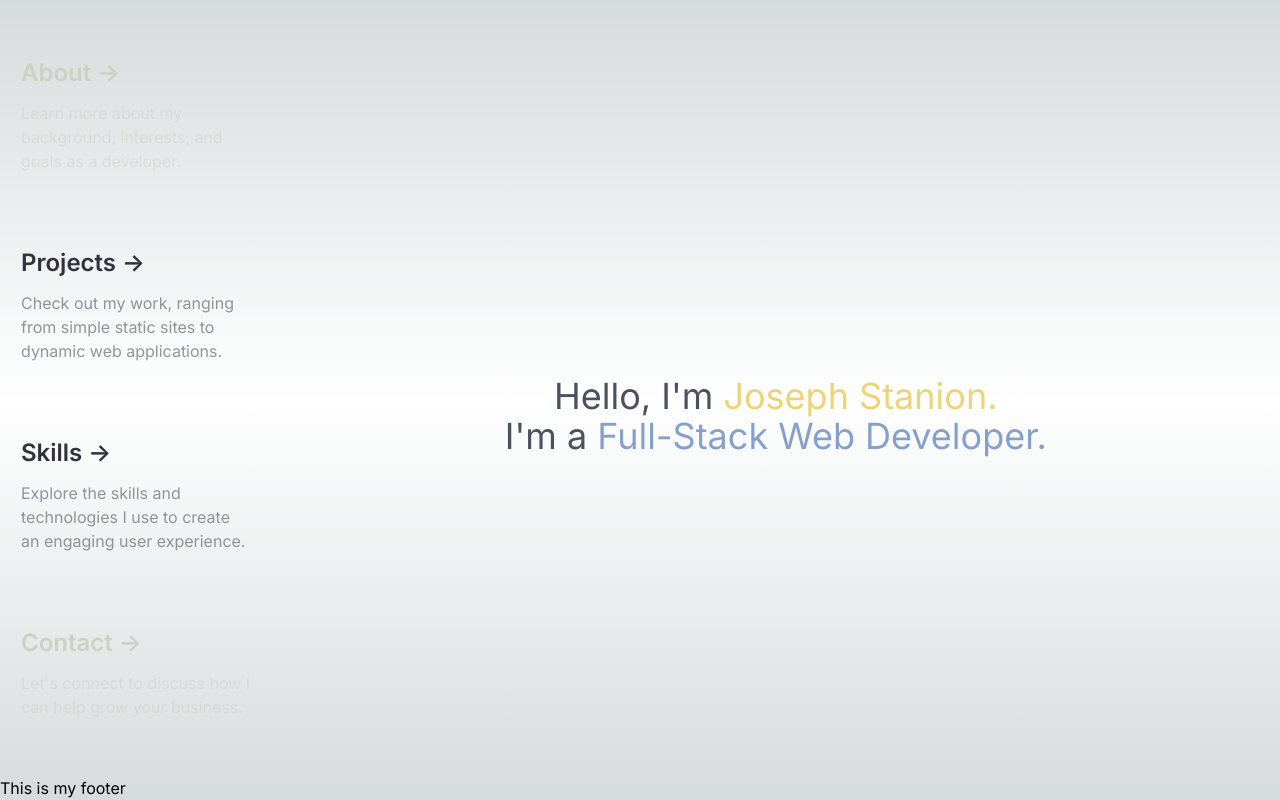
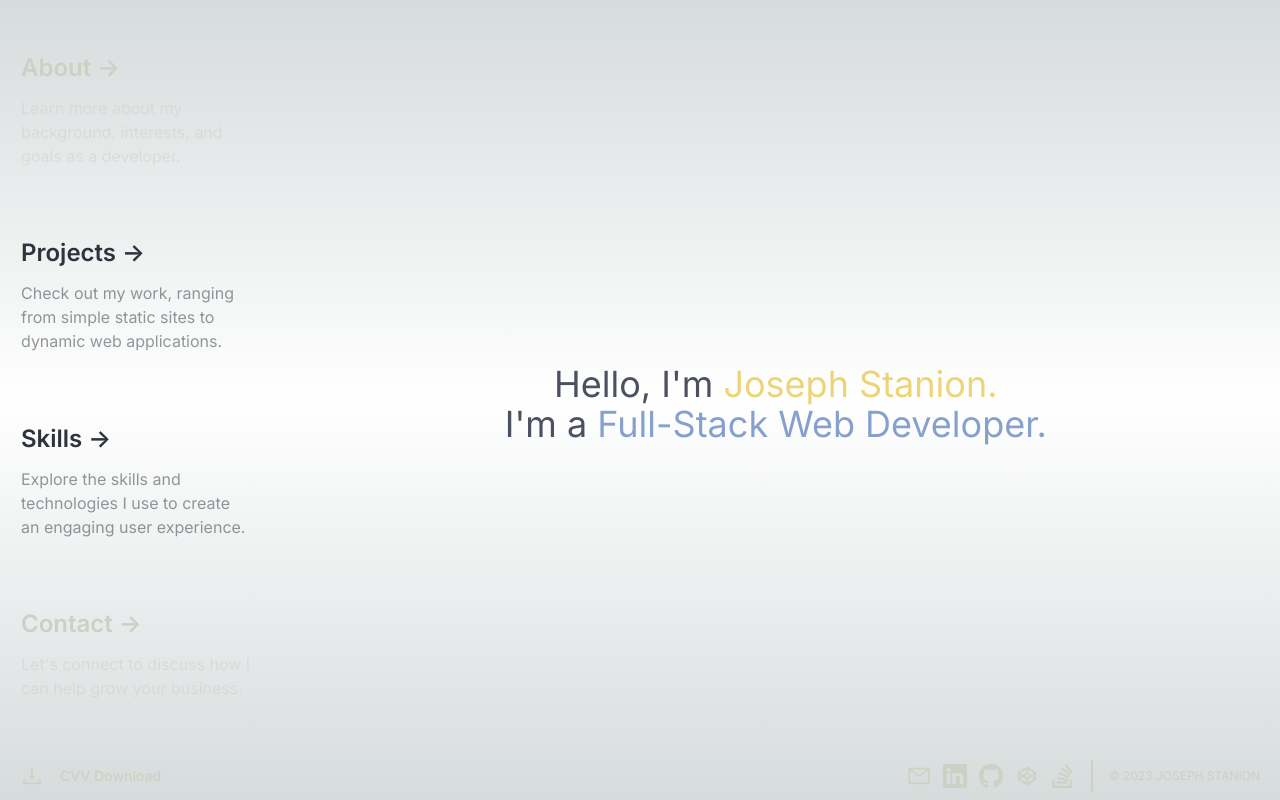
Before and after one commit to Jstanion/Portfolio, a Next.js app: page / in a window 1280 px wide. Built offline with nearby package versions, Linux system fonts and the light colour scheme.

Commit message:
added footer content back

```diff
--- a/app/components/Footer.jsx
+++ b/app/components/Footer.jsx
@@ -1,3 +1,51 @@
+import React from "react";
+import Link from "next/link";
+import { BsGithub, BsLinkedin, BsStackOverflow } from "react-icons/bs";
+import { AiOutlineMail, AiOutlineDownload, AiOutlineCodepen } from "react-icons/ai";
+
 export default function Footer() {
-  return <footer>This is my footer</footer>
+  return (
+    <footer className="text-mdGray body-font">
+      <div className="container px-5 py-2 mx-auto flex items-center sm:flex-row flex-col">
+        <a
+          href="/Joseph_Stanion_Resume.pdf"
+          className="flex text-sm title-font font-medium items-center md:justify-start justify-center text-ltGray hover:text-yellow"
+          download
+        >
+          <AiOutlineDownload size={24} className="mr-4"/>
+          CVV Download
+        </a>
+        <span className="inline-flex sm:ml-auto sm:mt-0 mt-4 justify-center sm:justify-start">
+          <Link href="mailto:joseph.stanion@gmail.com" className="text-ltGray hover:text-yellow">
+            <AiOutlineMail size={24} />
+          </Link>
+          <Link
+            href="https://www.linkedin.com/in/josephstanion/"
+            className="ml-3 text-ltGray hover:text-yellow"
+          >
+            <BsLinkedin size={24} />
+          </Link>
+          <Link href="https://github.com/Jstanion" className="ml-3 text-ltGray hover:text-yellow">
+            <BsGithub size={24} />
+          </Link>
+          <Link
+            href="https://codepen.io/Jstanion"
+            className="ml-3 text-ltGray hover:text-yellow"
+          >
+            <AiOutlineCodepen size={24} />
+          </Link>
+          <Link
+            href="https://stackoverflow.com/users/21083718/joey"
+            className="ml-3 text-ltGray hover:text-yellow"
+          >
+            <BsStackOverflow size={24} />
+          </Link>
+
+        </span>
+        <p className="text-xs text-ltGray sm:ml-4 sm:pl-4 sm:border-l-2 sm:border-ltGray sm:py-2 sm:mt-0 mt-4">
+          © 2023 JOSEPH STANION
+        </p>
+      </div>
+    </footer>
+  );
 }
```
